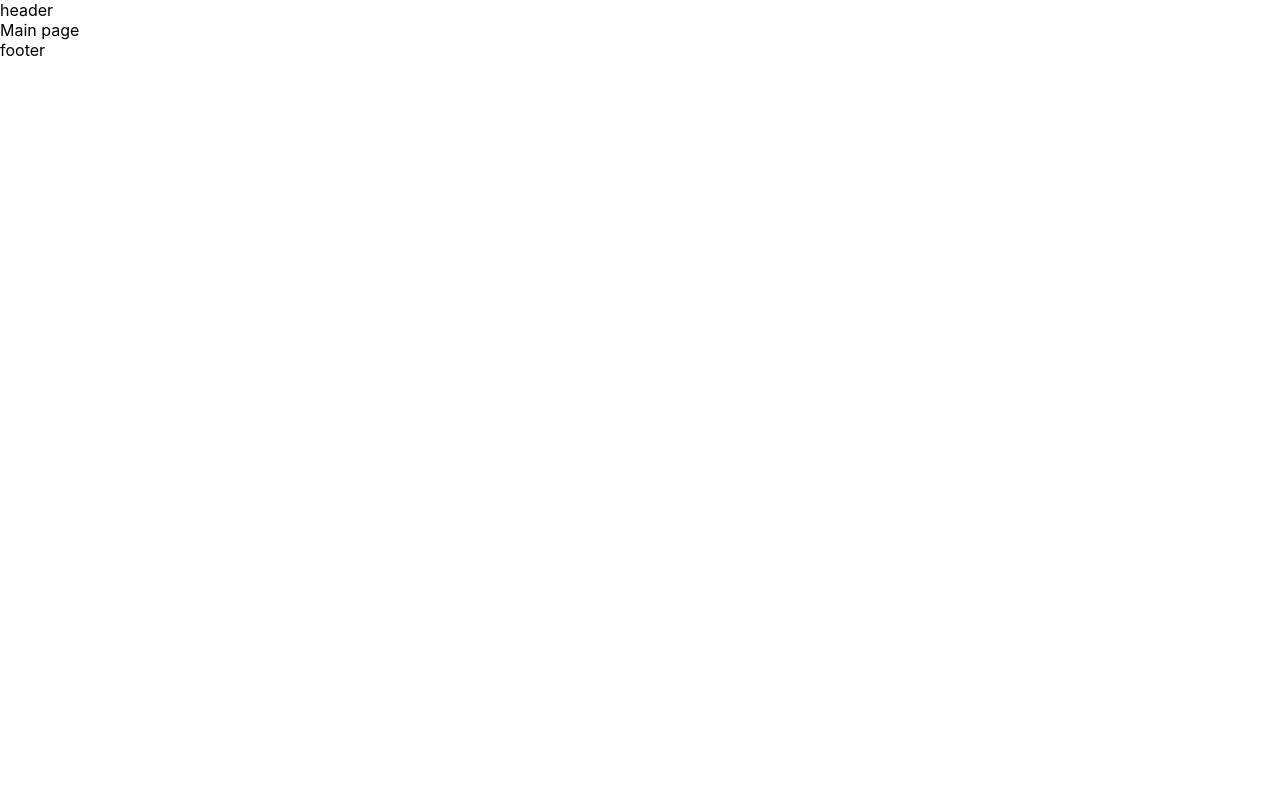
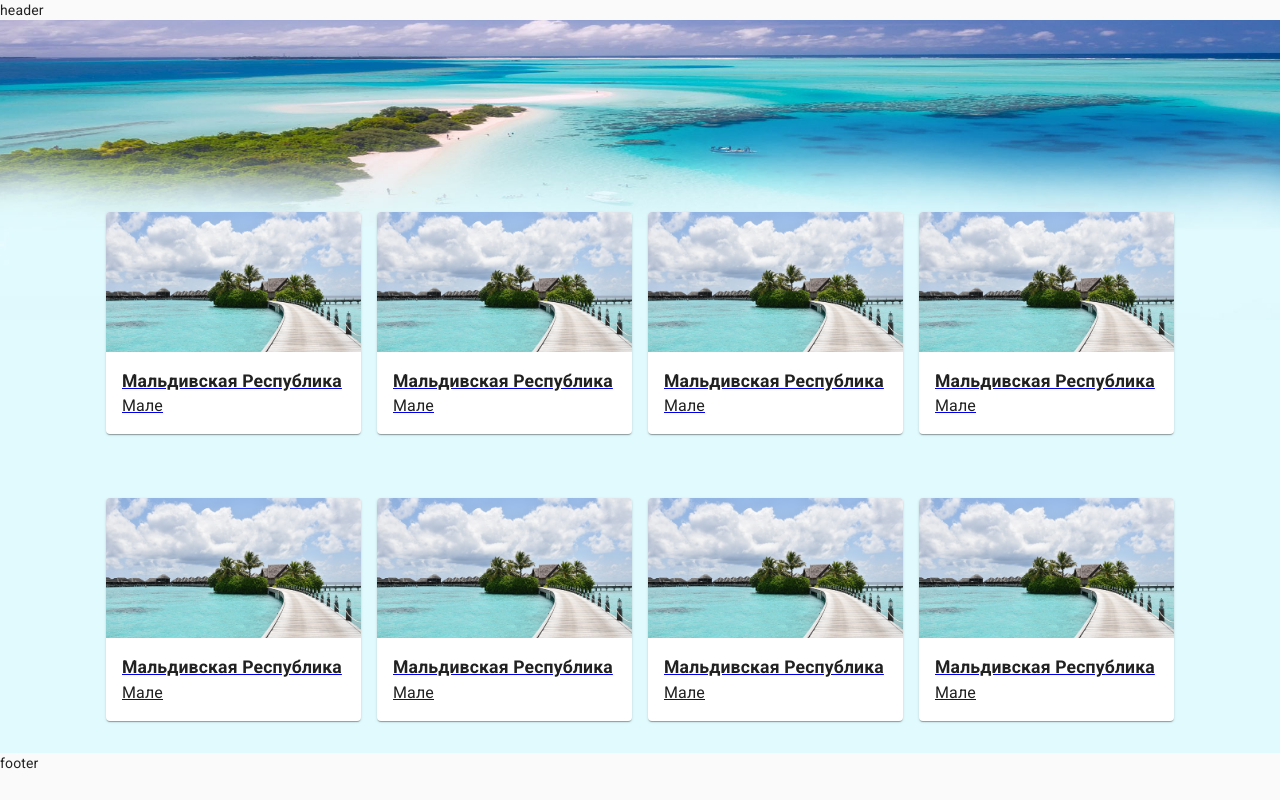
Before and after one commit to IrenaKowalewska/travel-app, a React (Create React App) app: page / in a window 1280 px wide. Built offline with nearby package versions, Linux system fonts and the light colour scheme.

Commit message:
feat: implement main-screen

```diff
--- a/src/App.js
+++ b/src/App.js
@@ -1,4 +1,5 @@
 import { Route, Switch } from "react-router-dom";
+import CssBaseline from "@material-ui/core/CssBaseline";
 import Footer from "./components/Footer";
 import Header from "./components/Header";
 import Home from "./pages/Home";
@@ -8,13 +9,14 @@ import Country from "./pages/Country";
 function App() {
   return (
     <div className="App">
-    <Header/>
-    <Switch>
-      <Route path='/' exact component={Home}/>
-      <Route path='/country' exact component={Country}/>
-      <Route path='*' component={NotFound}/>
-    </Switch>
-    <Footer/>
+      <CssBaseline />
+      <Header />
+      <Switch>
+        <Route path="/" exact component={Home} />
+        <Route path="/country" exact component={Country} />
+        <Route path="*" component={NotFound} />
+      </Switch>
+      <Footer />
     </div>
   );
 }
--- /dev/null
+++ b/src/components/ImageCard.jsx
@@ -0,0 +1,64 @@
+import React from 'react';
+import { makeStyles } from '@material-ui/core/styles';
+import Card from '@material-ui/core/Card';
+import CardActionArea from '@material-ui/core/CardActionArea';
+import CardContent from '@material-ui/core/CardContent';
+import CardMedia from '@material-ui/core/CardMedia';
+import Typography from '@material-ui/core/Typography';
+import img from '../assets/images/countries/maldives.jpg';
+import { NavLink } from 'react-router-dom';
+
+const useStyles = makeStyles((theme)=>({
+  root: {
+    width: 255,
+    [theme.breakpoints.down('xs')]: {
+      width: '80%',
+    },
+    margin: '2rem 0.5rem',
+    [theme.breakpoints.between('lg','sm')]: {
+      margin: '2rem 1rem',
+    },
+  },
+  bold: {
+    fontWeight: 600,
+    fontSize: '1.1rem',
+  },
+}));
+
+function ImageCard() {
+  const classes = useStyles();
+
+  return (
+    <NavLink exact to="/country">
+    <Card className={classes.root} >
+      <CardActionArea>
+        <CardMedia
+          component="img"
+          alt="country image" //!!!переопределить, когда будут данные
+          height="140"
+          // image="/src/assets/images/countries/maldives.jpg"
+          image={img}
+          title="Сountry image" //!!!переопределить, когда будут данные
+        />
+        <CardContent>
+          <Typography
+            className={classes.bold}
+            color="textPrimary"
+            component="h2"
+          >
+            Мальдивская Республика
+          </Typography>
+          <Typography
+            color="textPrimary"
+            component="p"
+          >
+            Мале
+          </Typography>
+        </CardContent>
+      </CardActionArea>
+    </Card>
+    </NavLink>
+  );
+}
+
+export default ImageCard;
--- a/src/components/ScrollToTop.jsx
+++ b/src/components/ScrollToTop.jsx
@@ -1,5 +1,5 @@
 import React from 'react';
-import { useLocation } from "react-router-dom";
+import { useLocation } from 'react-router-dom';
 
 function ScrollToTop() {
   const { pathname } = useLocation();
--- a/src/index.js
+++ b/src/index.js
@@ -4,13 +4,40 @@ import './index.css';
 import App from './App';
 import { BrowserRouter } from 'react-router-dom';
 import ScrollToTop from './components/ScrollToTop';
+import { createMuiTheme, ThemeProvider } from '@material-ui/core';
+
+/*для material ui переопределение дефолтных цветов*/
+const theme = createMuiTheme({
+  palette: {
+    primary: {
+      main: '#e1fafe', //фон главной страницы
+      light: '#edfdff', //фон страницы страны
+      dark: '#27b28e', //фон footer,header
+      // contrastText: '#fff',
+    },
+    secondary: {
+      light: '#ffff', //фон карточки
+      main: '#f44336',
+      //   dark: '#ba000d',
+      //   contrastText: '#000',
+    },
+    text: {
+      // primary: '#031e11', //цвет всего текста
+      secondary: '#196943', // для виджетов
+      // disabled: '#00227b',
+      // hint: '#ffc107',
+    },
+  },
+});
 
 ReactDOM.render(
   <React.StrictMode>
     <BrowserRouter>
-    <ScrollToTop/>
-    <App />
+      <ThemeProvider theme={theme}>
+        <ScrollToTop />
+        <App />
+      </ThemeProvider>
     </BrowserRouter>
   </React.StrictMode>,
-  document.getElementById('root')
+  document.getElementById('root'),
 );
--- a/src/pages/Home.jsx
+++ b/src/pages/Home.jsx
@@ -1,7 +1,46 @@
 import React from 'react';
+import Container from '@material-ui/core/Container';
+import ImageCard from '../components/ImageCard';
+import { Box, makeStyles } from '@material-ui/core';
+import backgroundImg from '../assets/images/main.jpg';
+
+const useStyles = makeStyles((theme) => ({
+  background: {
+    backgroundImage: `url(${backgroundImg})`,
+    backgroundRepeat: 'no-repeat',
+    backgroundPosition: 'center center',
+    backgroundSize: 'cover',
+    height: 300,
+  },
+  cards: {
+    maxWidth: 1170,
+    display: 'flex',
+    flexWrap: 'wrap',
+    justifyContent: 'space-between',
+    [theme.breakpoints.down('lg')]: {
+      justifyContent: 'center',
+    },
+    margin: '-140px auto 0 auto',
+  },
+}));
 
 function Home() {
-  return <div>Main page</div>;
+  const classes = useStyles();
+  return (
+    <Box bgcolor="primary.main">
+      <Box className={classes.background}></Box>
+      <Container className={classes.cards}>
+        <ImageCard />
+        <ImageCard />
+        <ImageCard />
+        <ImageCard />
+        <ImageCard />
+        <ImageCard />
+        <ImageCard />
+        <ImageCard />
+      </Container>
+    </Box>
+  );
 }
 
 export default Home;
```
Also changed, not shown: src/api/api.js (added), src/assets/images/countries/maldives.jpg (added), src/assets/images/main.jpg.
